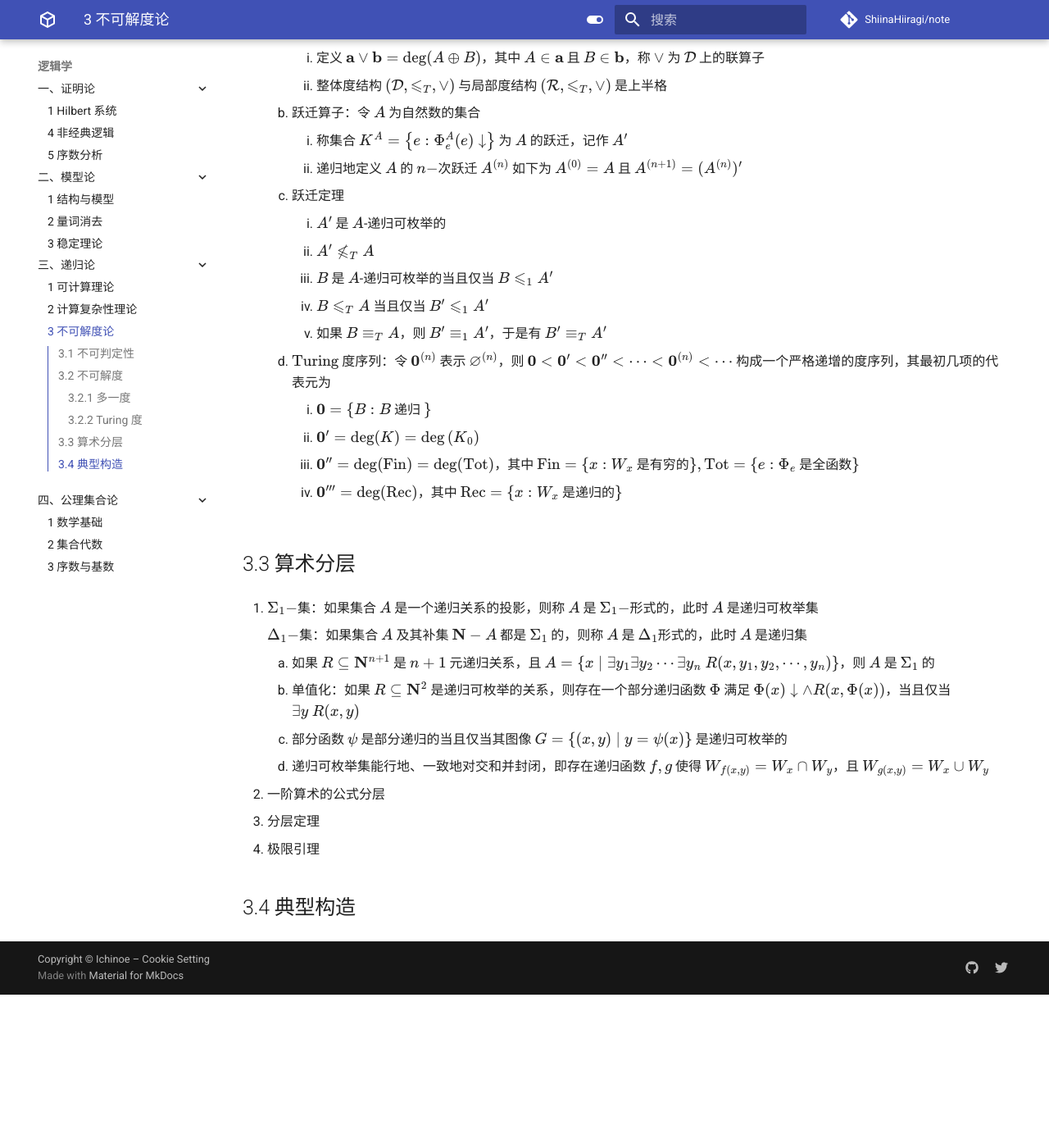
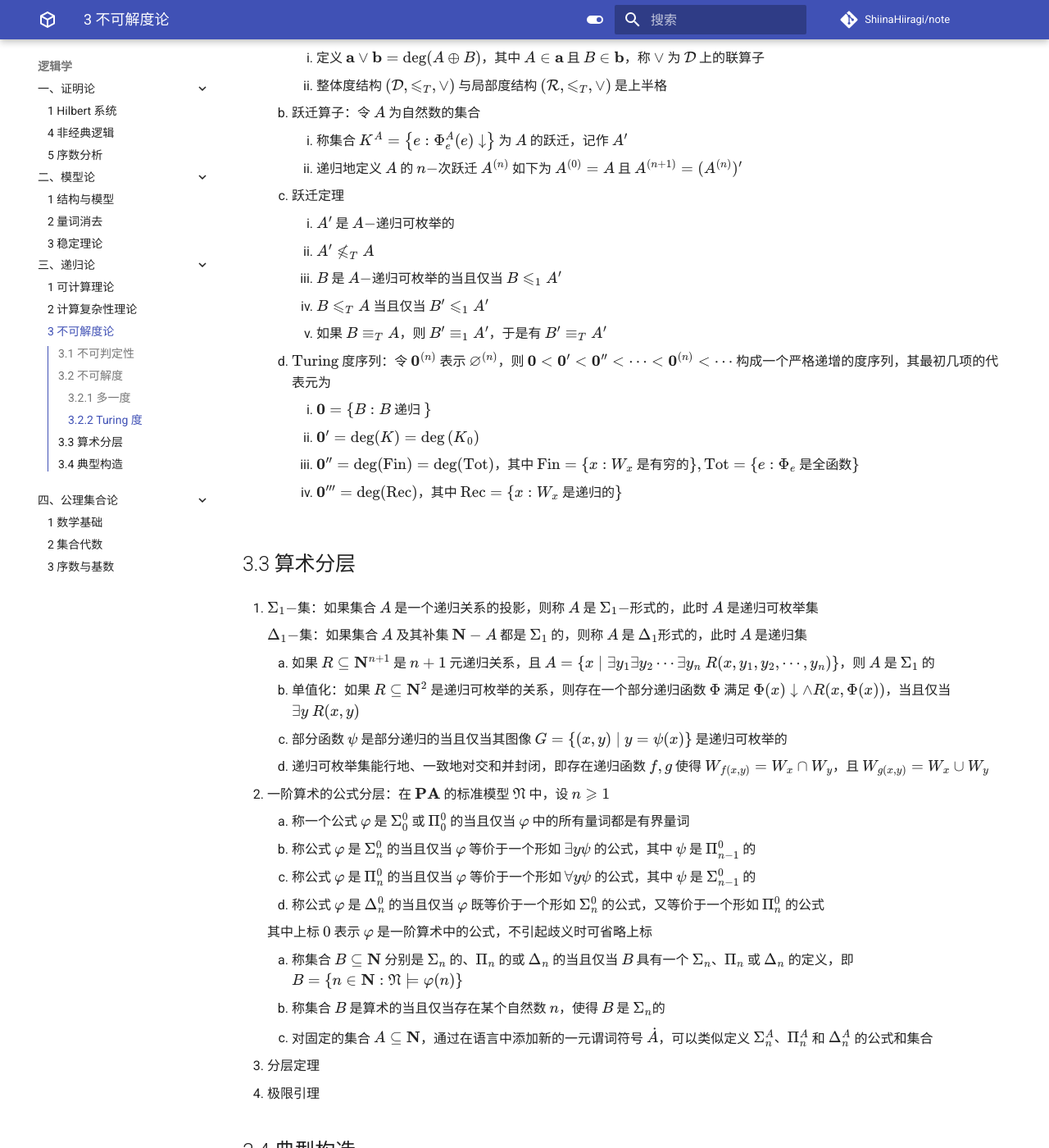
Before and after one commit to ShiinaHiiragi/note, an MkDocs documentation site: the page built from docs/logic/rec/dou.md, in a window 1280 px wide and 1400 px high, scrolled down 3975 px. Shown: the whole window at 82% size. Built offline with MkDocs 1.6.1 and Material for MkDocs 9.7.7, drawn with Linux system fonts in a browser that asks for light colours; comment, search, counter and statistics services are not loaded; before the commit the page ends 5188 px from its top, so only the background shows below that.

Commit message:
add layer

```diff
--- a/docs/logic/rec/dou.md
+++ b/docs/logic/rec/dou.md
@@ -121,9 +121,9 @@
         1. 称集合 $K^{A}=\left\{e: \Phi_{e}^{A}(e) \downarrow\right\}$ 为 $A$ 的跃迁，记作 $A^{\prime}$
         2. 递归地定义 $A$ 的 $n-$次跃迁 $A^{(n)}$ 如下为 $A^{(0)}=A$ 且 $A^{(n+1)}=(A^{(n)})^{\prime}$
     3. 跃迁定理
-        1. $A^{\prime}$ 是 $A$-递归可枚举的
+        1. $A^{\prime}$ 是 $A-$递归可枚举的
         2. $A^{\prime} \not\leqslant_{T} A$
-        3. $B$ 是 $A$-递归可枚举的当且仅当 $B \leqslant_{1} A^{\prime}$
+        3. $B$ 是 $A-$递归可枚举的当且仅当 $B \leqslant_{1} A^{\prime}$
         4. $B \leqslant_{T} A$ 当且仅当 $B^{\prime} \leqslant_{1} A^{\prime}$
         5. 如果 $B \equiv_{T} A$，则 $B^{\prime} \equiv_{1} A^{\prime}$，于是有 $B^{\prime} \equiv_{T} A^{\prime}$
     4. $\text{Turing}$ 度序列：令 $\mathbf{0}^{(n)}$ 表示 $\varnothing^{(n)}$，则 $\mathbf{0}<\mathbf{0}^{\prime}<\mathbf{0}^{\prime \prime}<\cdots<\mathbf{0}^{(n)}<\cdots$ 构成一个严格递增的度序列，其最初几项的代表元为
@@ -142,7 +142,18 @@
     3. 部分函数 $\psi$ 是部分递归的当且仅当其图像 $G = \{(x, y) \mid y = \psi(x)\}$ 是递归可枚举的
     4. 递归可枚举集能行地、一致地对交和并封闭，即存在递归函数 $f, g$ 使得 $W_{f(x, y)} = W_x \cap W_y$，且 $W_{g(x, y)} = W_x \cup W_y$
 
-2. 一阶算术的公式分层
+2. 一阶算术的公式分层：在 $\textbf{PA}$ 的标准模型 $\mathfrak N$ 中，设 $n \geqslant 1$
+    1. 称一个公式 $\varphi$ 是 $\Sigma_{0}^{0}$ 或 $\Pi_{0}^{0}$ 的当且仅当 $\varphi$ 中的所有量词都是有界量词
+    2. 称公式 $\varphi$ 是 $\Sigma_{n}^{0}$ 的当且仅当 $\varphi$ 等价于一个形如 $\exists y \psi$ 的公式，其中 $\psi$ 是 $\Pi_{n-1}^{0}$ 的
+    3. 称公式 $\varphi$ 是 $\Pi_{n}^{0}$ 的当且仅当 $\varphi$ 等价于一个形如 $\forall y \psi$ 的公式，其中 $\psi$ 是 $\Sigma_{n-1}^{0}$ 的
+    4. 称公式 $\varphi$ 是 $\Delta_{n}^{0}$ 的当且仅当 $\varphi$ 既等价于一个形如 $\Sigma_{n}^{0}$ 的公式，又等价于一个形如 $\Pi_{n}^{0}$ 的公式
+
+    其中上标 $0$ 表示 $\varphi$ 是一阶算术中的公式，不引起歧义时可省略上标
+
+    1. 称集合 $B \subseteq \mathbf{N}$ 分别是 $\Sigma_{n}$ 的、$\Pi_{n}$ 的或 $\Delta_{n}$ 的当且仅当 $B$ 具有一个 $\Sigma_{n}、\Pi_{n}$ 或 $\Delta_{n}$ 的定义，即 $B=\{n \in \mathbf{N}: \mathfrak{N} \models \varphi(n)\}$
+    2. 称集合 $B$ 是算术的当且仅当存在某个自然数 $n$，使得 $B$ 是 $\Sigma_{n}$的
+    3. 对固定的集合 $A \subseteq \mathbf{N}$，通过在语言中添加新的一元谓词符号 $\dot{A}$，可以类似定义 $\Sigma_{n}^{A}、\Pi_{n}^{A}$ 和 $\Delta_{n}^{A}$ 的公式和集合
+
 3. 分层定理
 4. 极限引理
 
```
Also changed, not shown: other parts of docs/logic/rec/dou.md (+1 -1 lines).
